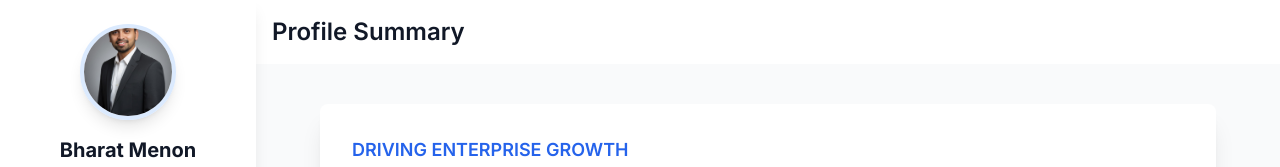
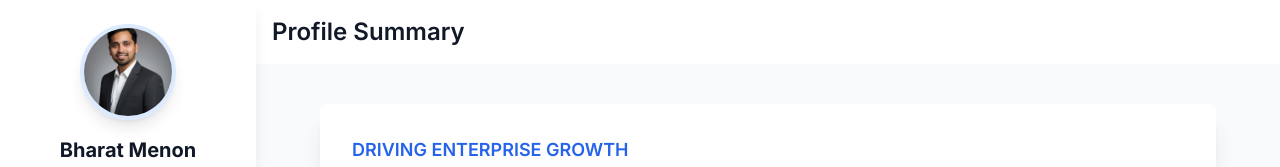
Before and after one commit to bharatrmenon/Bharat-Menon-Portfolio, a plain HTML site: page index.html in a window 1280 px wide. Shown: the top 167 px of the page. Drawn offline with nearby package versions, Linux system fonts and the light colour scheme.

Commit message:
Update index.html

```diff
--- a/index.html
+++ b/index.html
@@ -56,7 +56,7 @@
 
         /* --- Custom Headshot Positioning --- */
         .profile-headshot {
-            object-position: 30% 50%; /* Adjust vertical position: 50% (center horizontal) and 35% (35% from the top, pushing it down). Experiment with this value! */
+            object-position: 20% 20%; /* Adjust vertical position: 50% (center horizontal) and 35% (35% from the top, pushing it down). Experiment with this value! */
         }
 
         /* --- Cleaned-up Timeline Specific Styles --- */
```
